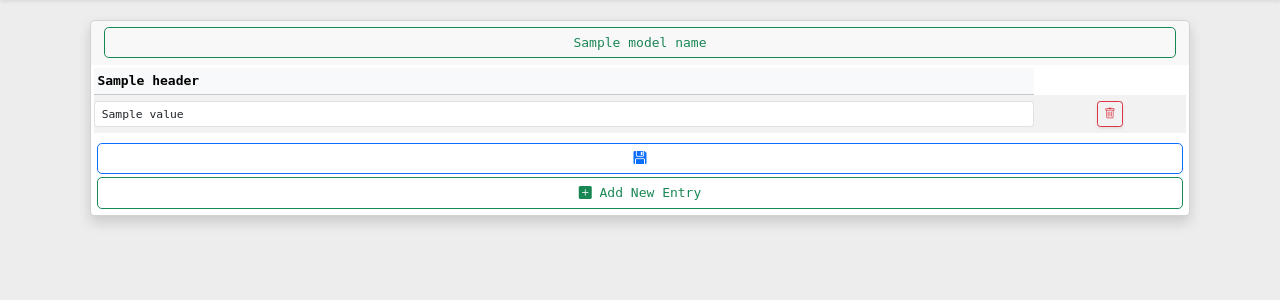
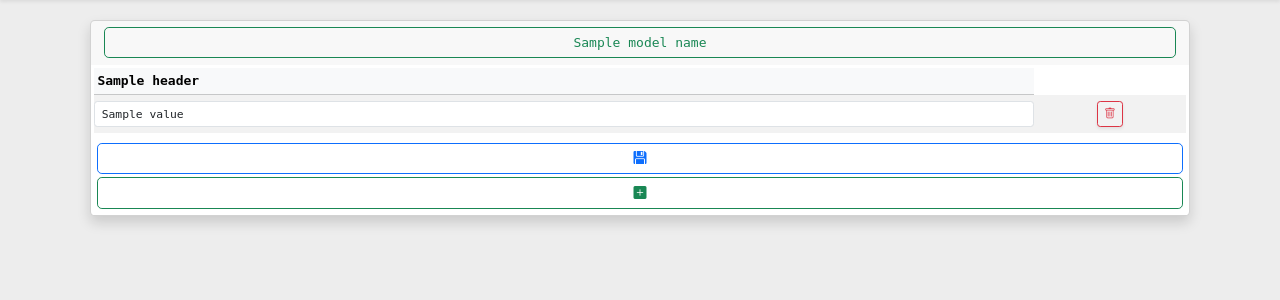
Before and after one commit to SkProGL/marketplace, a Django app: template marketplace_platform/core/templates/management.html in a window 1280 px wide. Shown: the part 50-350 px from the top of the page. Run offline with Django 5.2, Linux system fonts and the light colour scheme; the template is opened without the code that fills it: most values are stand-ins (such as "Sample title", 1, 10 or a date in 2020).

```diff
--- a/marketplace_platform/core/templates/management.html
+++ b/marketplace_platform/core/templates/management.html
@@ -126,7 +126,7 @@
                 <div class="d-grid gap-1 m-2">
                     <button type="submit" name="update"  class="btn btn-outline-primary" onclick="return confirm('Are you sure you want to save all changes {{ selected_model_name }}?');"><i class="bi bi-floppy-fill"></i></button>
                     <a href="?model={{ selected_model_name }}&new_row=true" class="btn btn-outline-success" >
-                        <i class="bi bi-plus-square-fill"></i> Add New Entry
+                        <i class="bi bi-plus-square-fill"></i>
                     </a>
                 </div>
                 </div>
```
